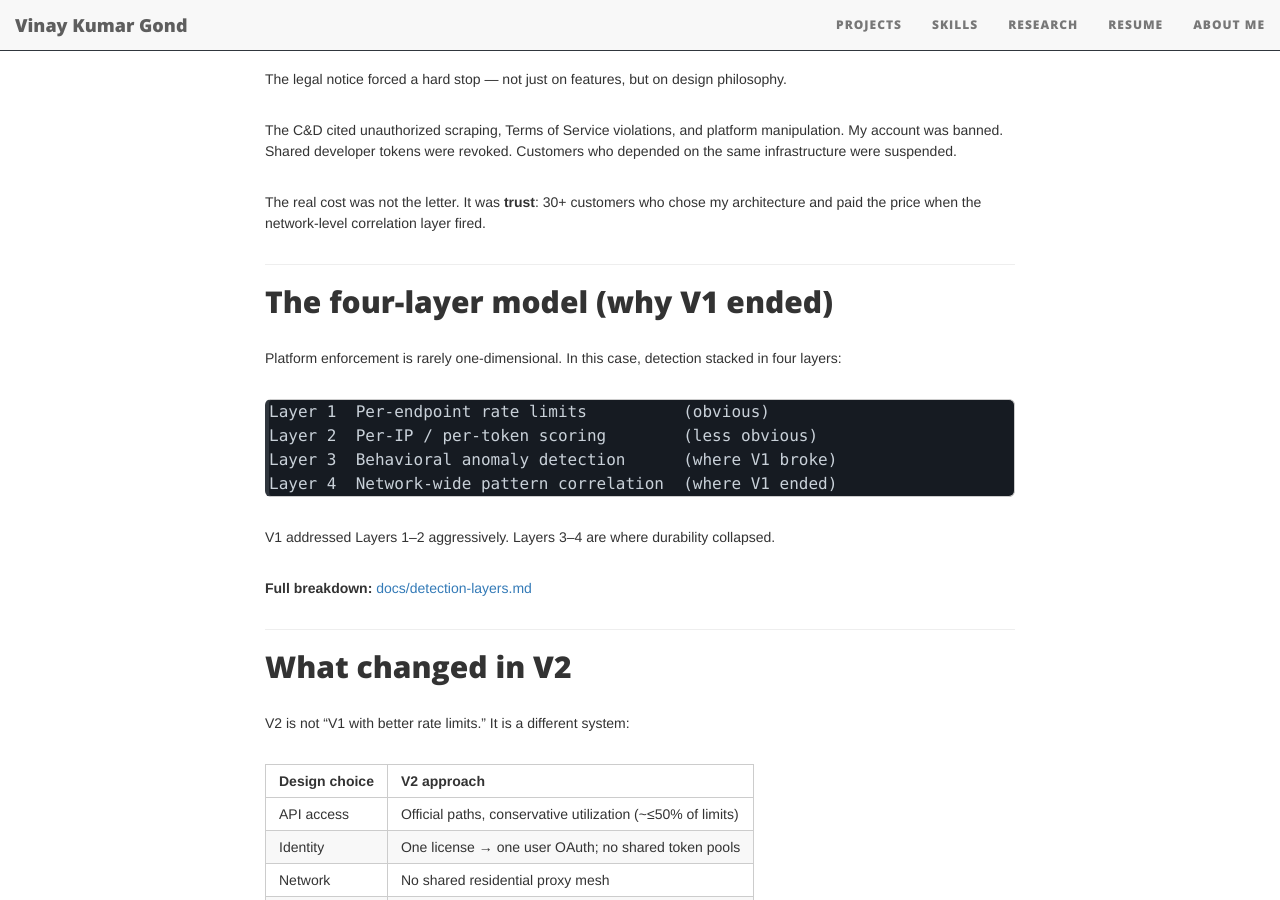
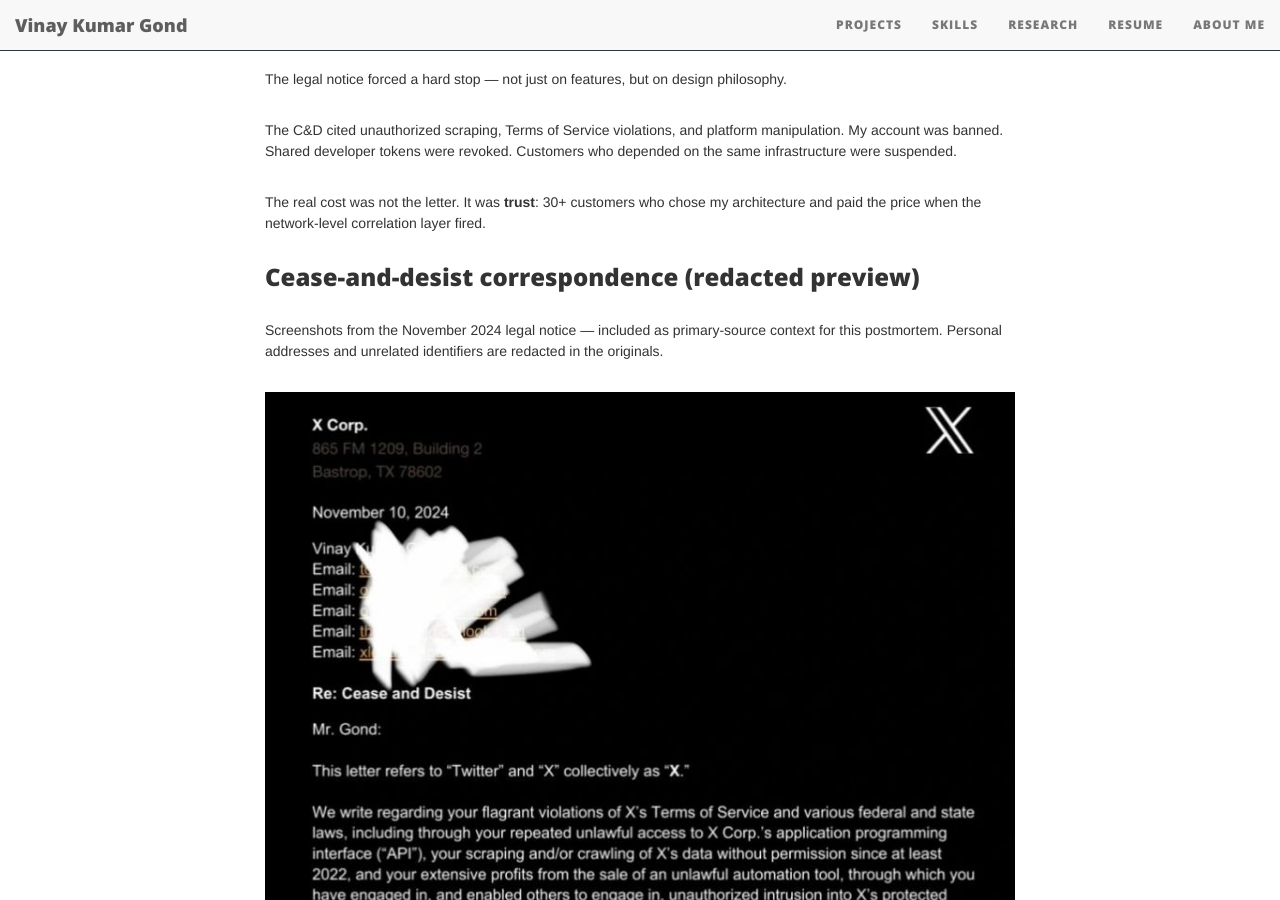
Before and after one commit to Vinaygond/Vinaygond.github.io, a Jekyll site: the page built from _posts/2025-12-01-The-500K-Tool-That-Got-Me-a-Cease-and-Desist-from-𝕏.md, in a window 1280 px wide and 900 px high, scrolled down 1785 px. Built offline with Jekyll 4.4.1, drawn with Linux system fonts in a browser that asks for light colours; nearby versions of some CDN libraries; comment, search, counter and statistics services are not loaded; some of the changed text lies outside the part shown.

Commit message:
Add C&D email screenshots as hosted primary-source evidence
Download and host cease-and-desist correspondence images locally.
Embed in blog post, projects, and research pages with bounded captions.
Set blog post preview image to first screenshot.

```diff
--- a/_posts/2025-12-01-The-500K-Tool-That-Got-Me-a-Cease-and-Desist-from-𝕏.md
+++ b/_posts/2025-12-01-The-500K-Tool-That-Got-Me-a-Cease-and-Desist-from-𝕏.md
@@ -5,7 +5,7 @@
 date: 2025-12-01
 author: Vinay Kumar Gond
 description: "A bounded case study: ~$500k ARR in six months, 2M+ requests/day at peak, and the platform reset that followed."
-image: /img/img.jpg
+image: /img/cd-email-page1.jpg
 tags: [distributed-systems, business, compliance, engineering]
 permalink: /2025-12-01-The-500K-Tool-That-Got-Me-a-Cease-and-Desist-from-X/
 ---
@@ -66,6 +66,16 @@
 The C&D cited unauthorized scraping, Terms of Service violations, and platform manipulation. My account was banned. Shared developer tokens were revoked. Customers who depended on the same infrastructure were suspended.
 
 The real cost was not the letter. It was **trust**: 30+ customers who chose my architecture and paid the price when the network-level correlation layer fired.
+
+### Cease-and-desist correspondence (redacted preview)
+
+Screenshots from the November 2024 legal notice — included as primary-source context for this postmortem. Personal addresses and unrelated identifiers are redacted in the originals.
+
+![Cease-and-desist email from 𝕏 legal team — page 1](/img/cd-email-page1.jpg)
+
+![Cease-and-desist email from 𝕏 legal team — page 2](/img/cd-email-page2.jpg)
+
+*These images document the reset event referenced throughout [The $500K C&D Report](https://github.com/Vinaygond/The-500K-C-D-Report). They are shared for engineering context, not as legal advice or an invitation to repeat V1 architecture.*
 
 ---
 
```
Also changed, not shown: projects.md (+6 -0 lines), research.md (+6 -0 lines), img/cd-email-page1.jpg (added), img/cd-email-page2.jpg (added).
